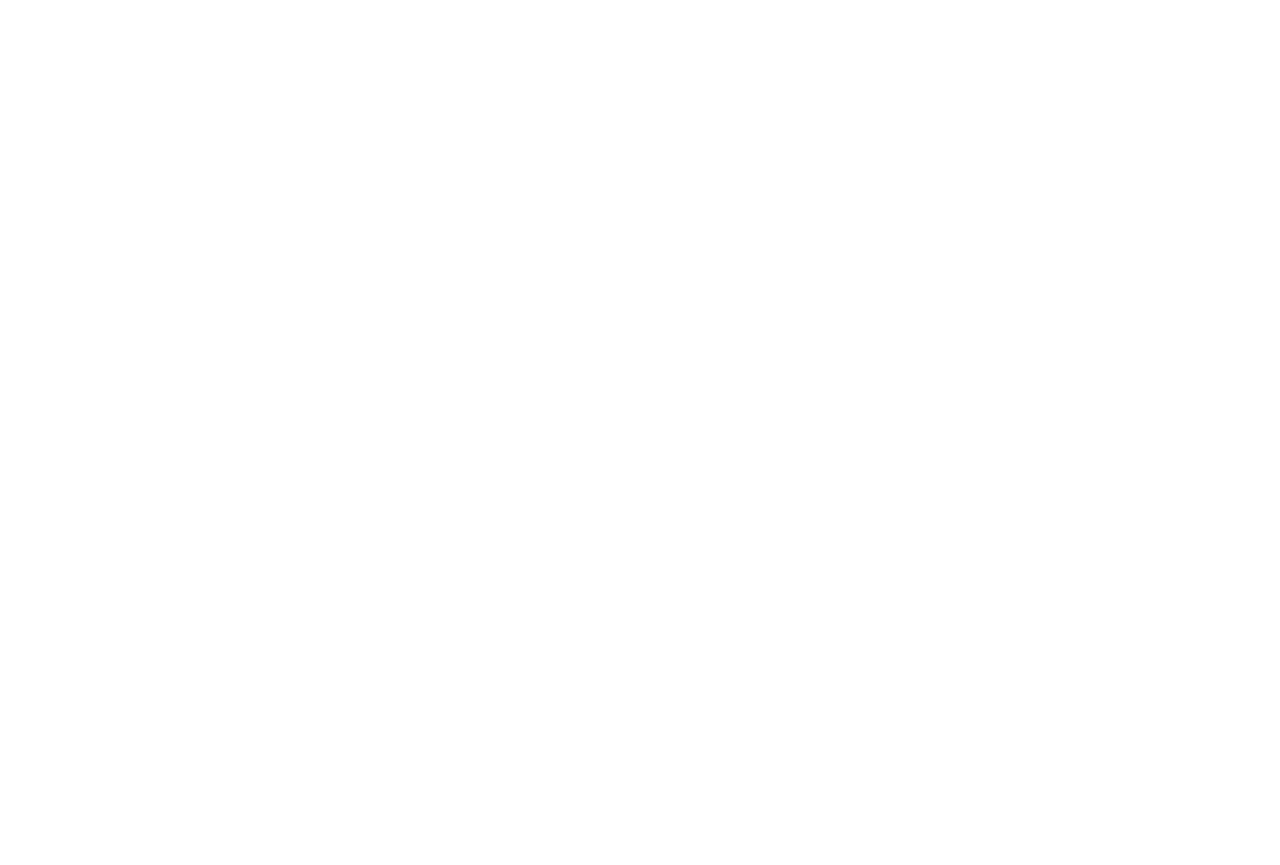
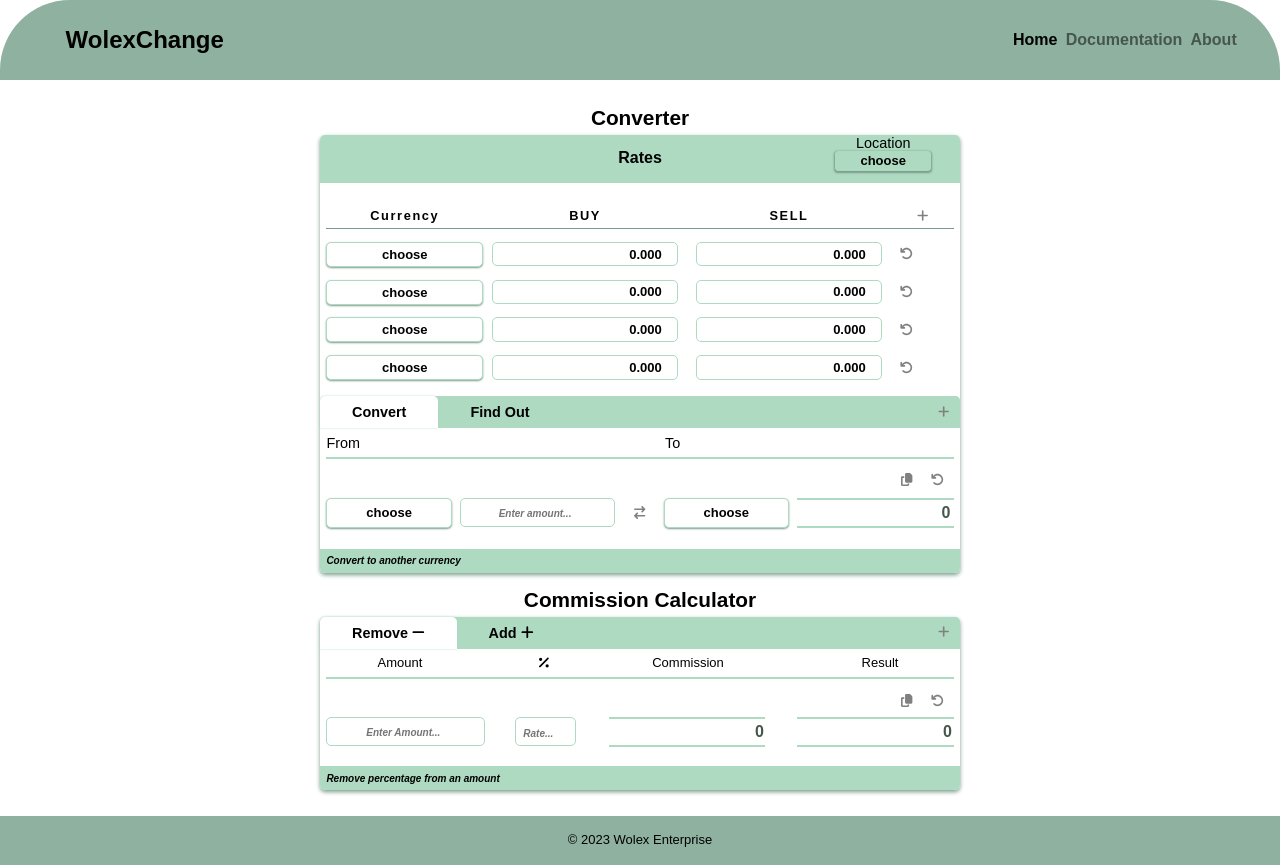
Before and after one commit to haywae/DealerApp, a React (Create React App) app: page / in a window 1280 px wide. Before the commit this address had no page. Before the commit the page ends 800 px from the top, so only its background shows below. Built offline with nearby package versions, Linux system fonts and the light colour scheme.

Commit message:
route testing

```diff
--- a/package.json
+++ b/package.json
@@ -1,5 +1,5 @@
 {
-  "homepage": "https://haywae.github.io/WolexChange/",
+  "homepage": ".",
   "name": "wolexchange",
   "version": "0.1.0",
   "private": true,
--- a/src/App.jsx
+++ b/src/App.jsx
@@ -13,7 +13,7 @@ export default function App() {
       <HelmetProvider>
       <BrowserRouter>
         <Routes>
-          <Route path="./" element={ <SharedLayout/> }>
+          <Route path="/" element={ <SharedLayout/> }>
             <Route index element={ <Home /> } />
             <Route path="documentation" element={<Documentation />} />
             <Route path="about" element={<About/>} />
```
